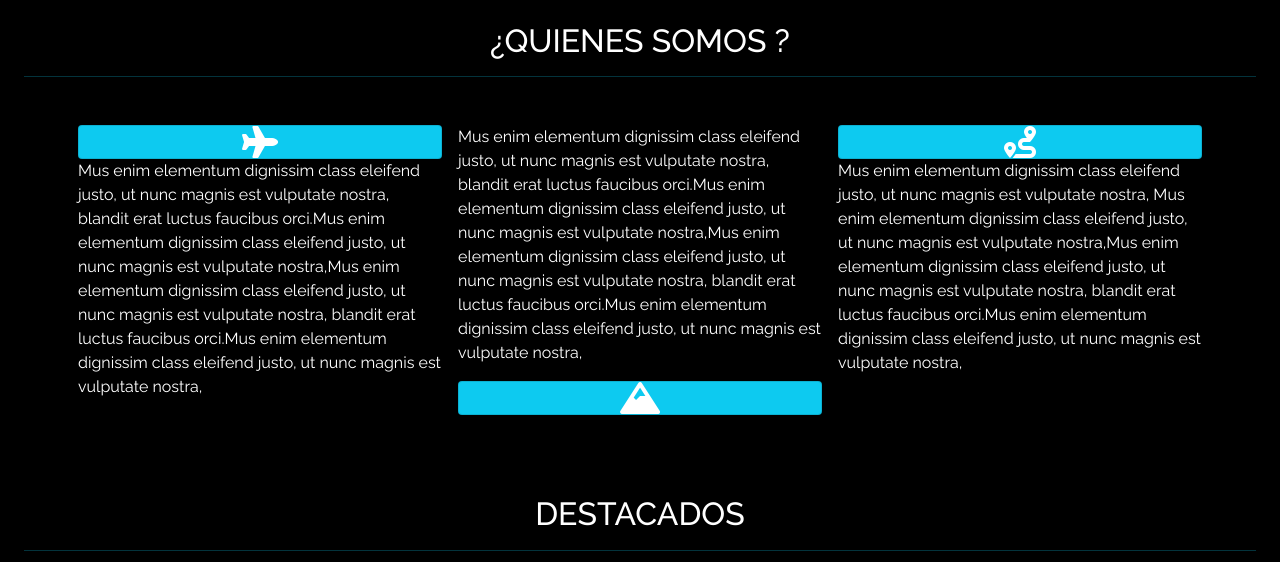
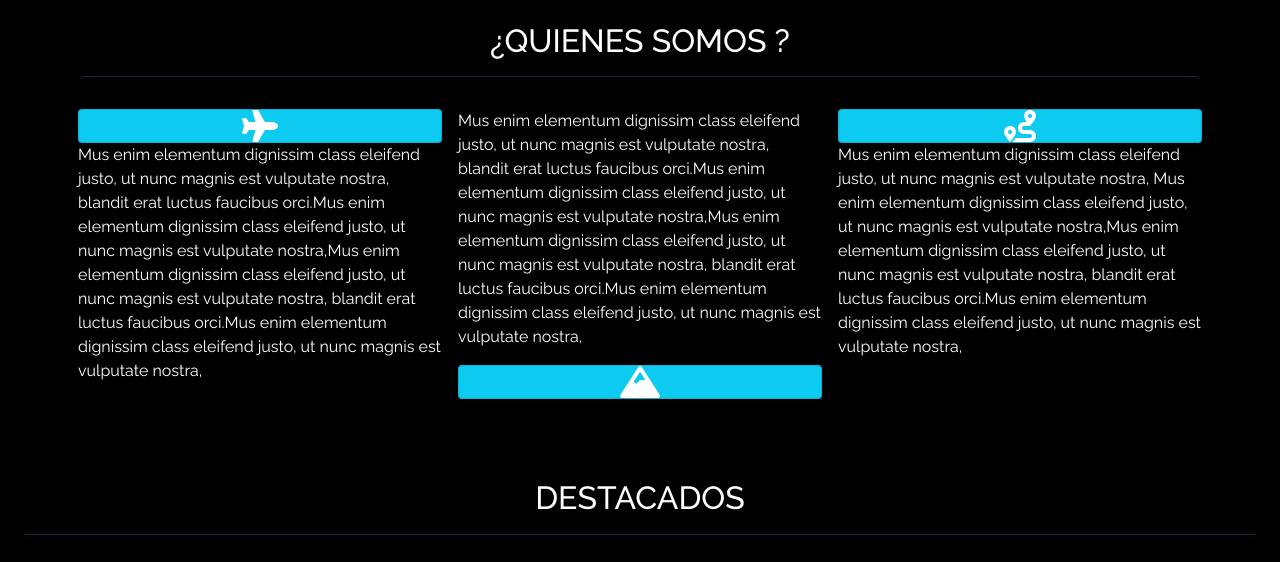
Before and after one commit to arlethktv/prueba-viajes_v00, a plain HTML site: page index.html in a window 1280 px wide. Shown: the part 962-1524 px from the top of the page. Drawn offline with nearby package versions, Linux system fonts and the light colour scheme.

Commit message:
4to commit

```diff
--- a/index.html
+++ b/index.html
@@ -107,11 +107,11 @@
   </div>
 
   <!--TITULOS-->
-
-  <div class="text-center p-4 ">
+  <section id="related" class="related container text-center my-4 d-none d-md-block">
     <h2> ¿QUIENES SOMOS ?</h2>
     <hr class="d-none d-sm-block bg-info" />
-  </div>
+  </section>
+
 
 
   <!--columnas-->
```
